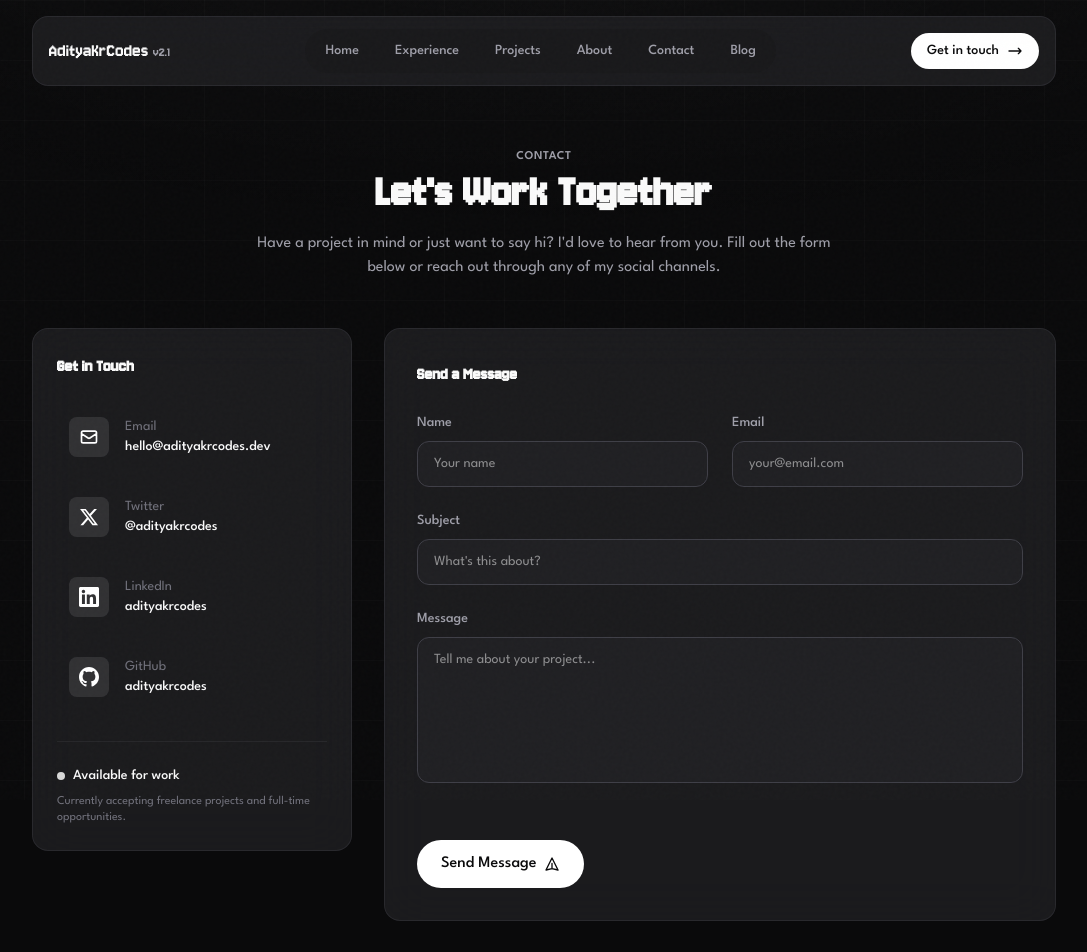
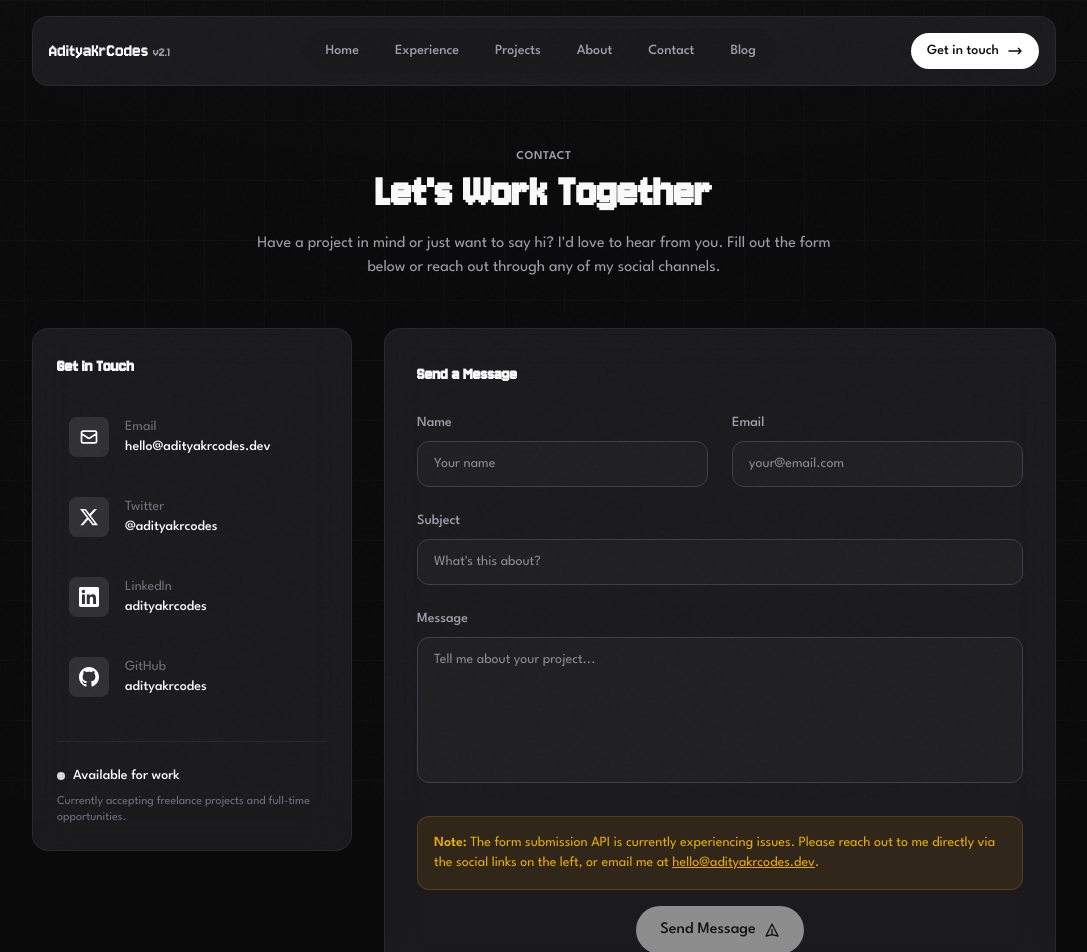
Before and after one commit to adityakrcodes/portfolio, a Next.js app: page /contact in a window 1280 px wide. Shown: the top 952 px of the page, without its empty margins (96-1183 px from the left). Built offline with nearby package versions, Linux system fonts and the light colour scheme.

Commit message:
update: made the form not accept submissions as the api is not working

```diff
--- a/app/contact/page.tsx
+++ b/app/contact/page.tsx
@@ -228,11 +228,20 @@ export default function Contact() {
                     />
                   </div>
 
+                  <div className="bg-amber-500/10 border border-amber-500/20 rounded-xl p-4 mb-4">
+                    <p className={`text-sm text-amber-400/90 ${text.className}`}>
+                      <span className="font-semibold">Note:</span> The form submission API is currently experiencing issues. Please reach out to me directly via the social links on the left, or email me at{" "}
+                      <a href="mailto:hello@adityakrcodes.dev" className="underline hover:text-amber-300 transition-colors">
+                        hello@adityakrcodes.dev
+                      </a>
+                      .
+                    </p>
+                  </div>
+
                   <div className="flex justify-center">
-                    </div>
                     <button
                       type="submit"
-                      disabled={isSubmitting}
+                      disabled={true}
                       className="inline-flex items-center justify-center gap-2 px-6 py-3 font-medium bg-white text-[#0a0a0b] rounded-full transition-all hover:scale-105 hover:shadow-[0_0_30px_-5px_rgba(255,255,255,0.2)] hover:bg-zinc-300 disabled:opacity-50 disabled:cursor-not-allowed disabled:hover:scale-100"
                     >
                     {isSubmitting ? (
@@ -277,6 +286,7 @@ export default function Contact() {
                       </>
                     )}
                   </button>
+                  </div>
                 </form>
               </div>
             </motion.div>
```
